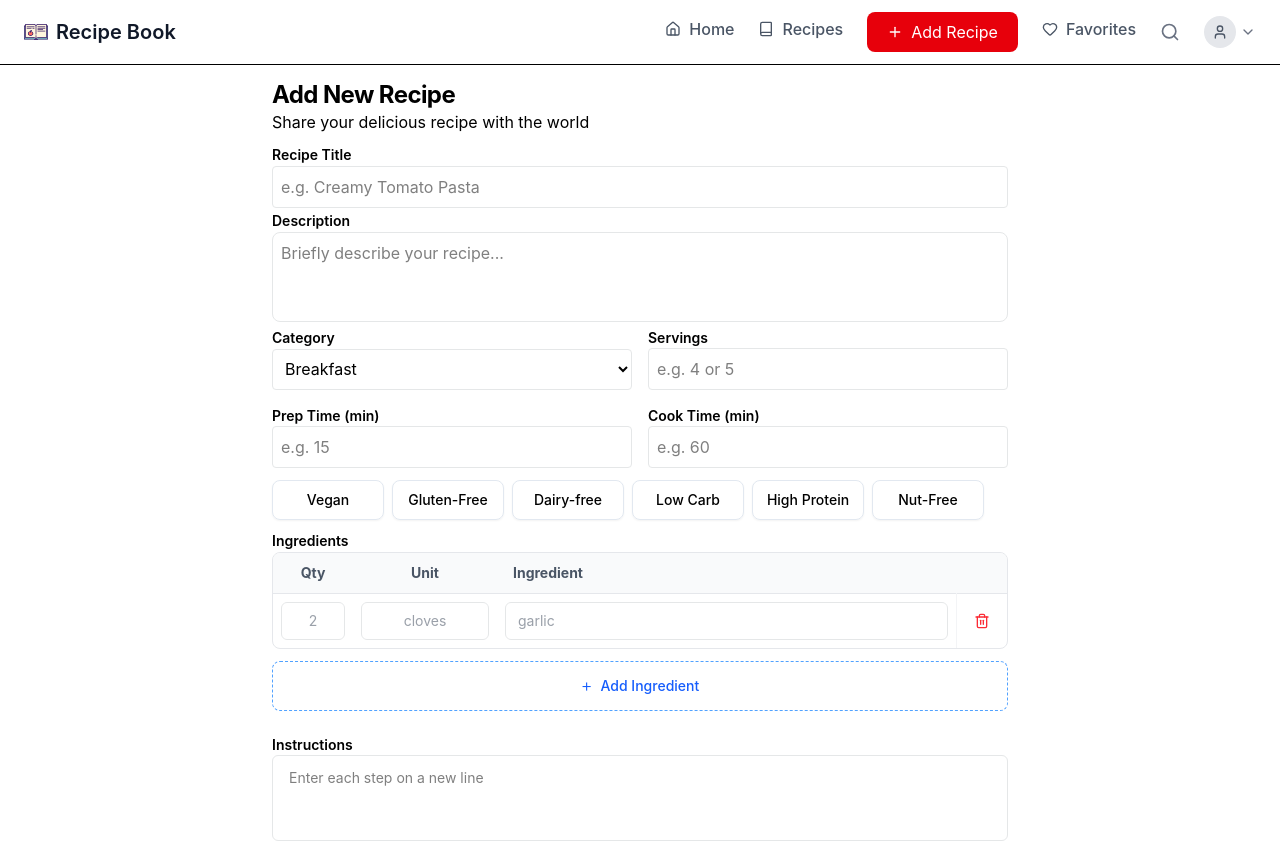
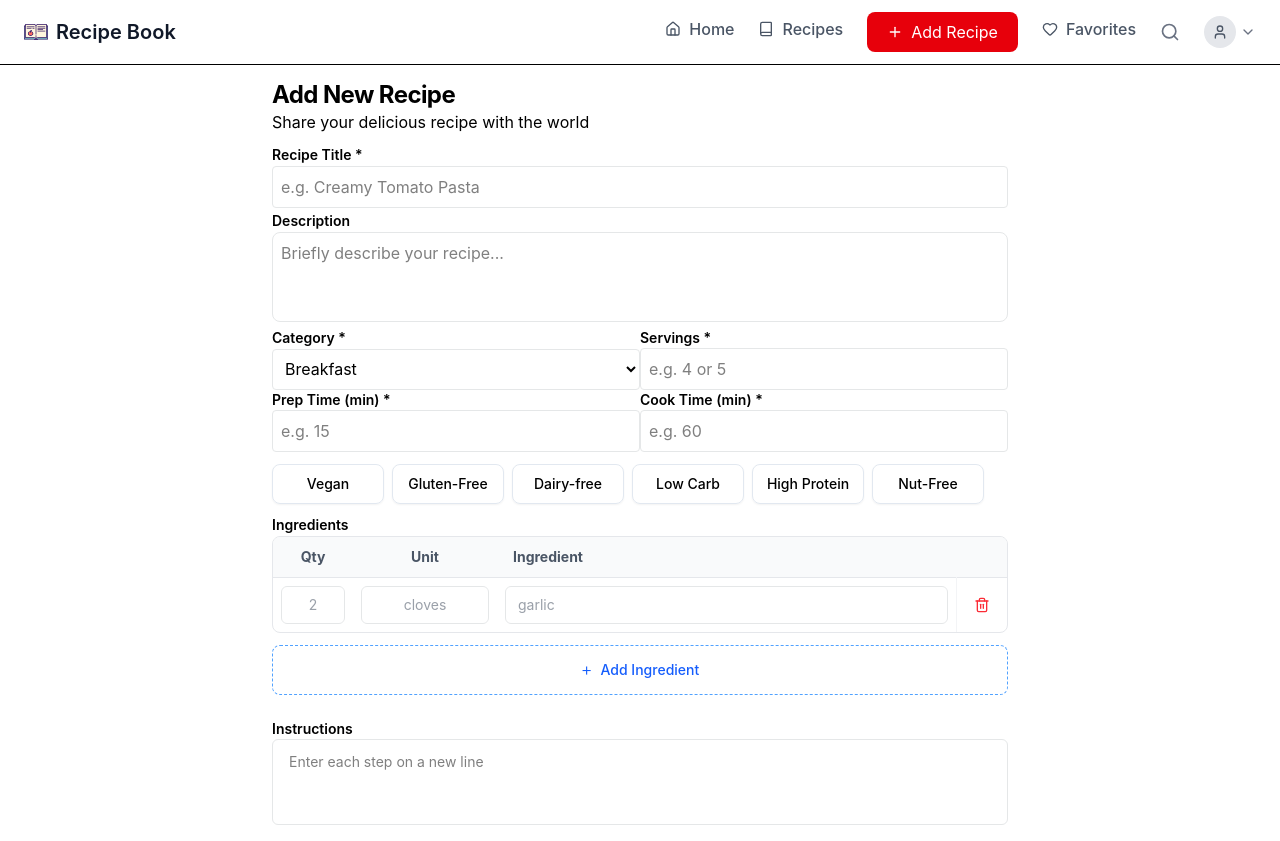
Before and after one commit to SrunTechsean/Interactive-Recipe-Book, a React (Vite) app: page /add in a window 1280 px wide. Shown: the top 841 px of the page. Built offline with nearby package versions, Linux system fonts and the light colour scheme.

Commit message:
feat: add error handling & use htmlFor

```diff
--- a/src/components/addRecipe-comp/recipeDes.jsx
+++ b/src/components/addRecipe-comp/recipeDes.jsx
@@ -1,13 +1,13 @@
 import { useRecipeForm } from "../../contexts/AddRecipeContext";
 
 export default function RecipeDes() {
-	const { formData, handleFieldChange } = useRecipeForm();
+	const { formData, handleFieldChange, errors } = useRecipeForm();
 
 	return (
 		<div className="mb-3">
 			<div className="space-y-2">
-				<label for="recipeTitle" className="text-sm font-semibold">
-					Recipe Title
+				<label htmlFor="recipeTitle" className="text-sm font-semibold">
+					Recipe Title *
 				</label>
 				<input
 					id="recipeTitle"
@@ -17,9 +17,12 @@ export default function RecipeDes() {
 					placeholder="e.g. Creamy Tomato Pasta"
 					className="w-full rounded border input p-2"
 				/>
+				{errors.title && (
+					<p className="text-red-500 text-xs mt-1">{errors.title}</p>
+				)}
 			</div>
 			<div>
-				<label for="description" className="text-sm font-semibold">
+				<label htmlFor="description" className="text-sm font-semibold">
 					Description
 				</label>
 				<textarea
@@ -30,11 +33,14 @@ export default function RecipeDes() {
 					placeholder="Briefly describe your recipe..."
 					className="w-full rounded-lg border input resize-none p-2"
 				/>
+				{errors.description && (
+					<p className="text-red-500 text-xs mt-1">{errors.description}</p>
+				)}
 			</div>
-			<div className="grid grid-cols-1 sm:grid-cols-2 gap-4">
+			<div className="grid grid-cols-2 -4">
 				<div className="grid space-y-2">
-					<label for="category" className="text-sm m-0 font-semibold">
-						Category
+					<label htmlFor="category" className="text-sm m-0 font-semibold">
+						Category *
 					</label>
 					<select
 						id="category"
@@ -43,18 +49,18 @@ export default function RecipeDes() {
 						value={formData.category}
 						onChange={(e) => handleFieldChange("category", e.target.value)}
 					>
-						<option disabled selected>
-							Select category
-						</option>
 						<option value="breakfast">Breakfast</option>
 						<option value="lunch">Lunch</option>
 						<option value="dinner">Dinner</option>
 						<option value="dessert">Dessert</option>
 					</select>
+					{errors.category && (
+						<p className="text-red-500 text-xs mt-1">{errors.category}</p>
+					)}
 				</div>
 				<div>
-					<label for="servings" className="grid text-sm font-semibold">
-						Servings
+					<label htmlFor="servings" className="grid text-sm font-semibold">
+						Servings *
 					</label>
 					<input
 						id="servings"
@@ -64,10 +70,13 @@ export default function RecipeDes() {
 						className="w-full rounded border p-2"
 						onChange={(e) => handleFieldChange("servings", e.target.value)}
 					/>
+					{errors.servings && (
+						<p className="text-red-500 text-xs mt-1">{errors.servings}</p>
+					)}
 				</div>
 				<div>
-					<label for="prepTime" className="grid text-sm font-semibold">
-						Prep Time (min)
+					<label htmlFor="prepTime" className="grid text-sm font-semibold">
+						Prep Time (min) *
 					</label>
 					<input
 						id="prepTime"
@@ -77,10 +86,13 @@ export default function RecipeDes() {
 						className="w-full rounded border p-2"
 						onChange={(e) => handleFieldChange("prepTime", e.target.value)}
 					/>
+					{errors.prepTime && (
+						<p className="text-red-500 text-xs mt-1">{errors.prepTime}</p>
+					)}
 				</div>
 				<div>
-					<label for="cookTime" className="grid text-sm font-semibold">
-						Cook Time (min)
+					<label htmlFor="cookTime" className="grid text-sm font-semibold">
+						Cook Time (min) *
 					</label>
 					<input
 						id="cookTime"
@@ -90,6 +102,9 @@ export default function RecipeDes() {
 						className="w-full rounded border p-2"
 						onChange={(e) => handleFieldChange("cookTime", e.target.value)}
 					/>
+					{errors.cookTime && (
+						<p className="text-red-500 text-xs mt-1">{errors.cookTime}</p>
+					)}
 				</div>
 			</div>
 		</div>
--- a/src/components/addRecipe-comp/recipeTable.jsx
+++ b/src/components/addRecipe-comp/recipeTable.jsx
@@ -19,6 +19,7 @@ export default function RecipeTable() {
 		addIngredient,
 		updateIngredient,
 		removeIngredient,
+		errors,
 	} = useRecipeForm();
 
 	return (
@@ -37,7 +38,7 @@ export default function RecipeTable() {
 				))}
 			</div>
 			<div className="mx-0 p-0">
-				<label for="ingredients" className="text-sm font-semibold">
+				<label htmlFor="ingredients" className="text-sm font-semibold">
 					Ingredients
 				</label>
 				<div
@@ -102,6 +103,9 @@ export default function RecipeTable() {
 							))}
 						</tbody>
 					</table>
+					{errors.ingredients && (
+						<p className="text-red-500 text-xs mt-2">{errors.ingredients}</p>
+					)}
 				</div>
 				<button
 					type="button"
--- a/src/components/addRecipe-comp/recipeUpload.jsx
+++ b/src/components/addRecipe-comp/recipeUpload.jsx
@@ -4,7 +4,8 @@ import { useRecipeForm } from "../../contexts/AddRecipeContext";
 import { Button } from "../ui/button";
 
 export default function RecipeUpload({ onSave }) {
-	const { instructions, setInstructions, image, setImage } = useRecipeForm();
+	const { instructions, setInstructions, image, setImage, errors } =
+		useRecipeForm();
 	const [previewUrl, setPreviewUrl] = useState(null);
 	const [isDragging, setIsDragging] = useState(false);
 
@@ -52,7 +53,7 @@ export default function RecipeUpload({ onSave }) {
 		<div>
 			<div className="mx-auto p-0 space-y-6 text-sm">
 				<div>
-					<label for="instructions" className="text-sm font-semibold">
+					<label htmlFor="instructions" className="text-sm font-semibold">
 						Instructions
 					</label>
 					<textarea
@@ -63,6 +64,9 @@ export default function RecipeUpload({ onSave }) {
 						value={instructions}
 						onChange={(e) => setInstructions(e.target.value)}
 					></textarea>
+					{errors.instructions && (
+						<p className="text-red-500 text-xs mt-1">{errors.instructions}</p>
+					)}
 				</div>
 				<div>
 					<label htmlFor="upload" className="text-sm font-semibold">
--- a/src/contexts/AddRecipeContext.jsx
+++ b/src/contexts/AddRecipeContext.jsx
@@ -19,6 +19,7 @@ export function RecipeFormProvider({ children }) {
 	]);
 	const [instructions, setInstructions] = useState("");
 	const [image, setImage] = useState(null);
+	const [errors, setErrors] = useState({});
 
 	const handleFieldChange = (field, value) => {
 		setFormData((prev) => ({ ...prev, [field]: value }));
@@ -42,6 +43,40 @@ export function RecipeFormProvider({ children }) {
 
 	const removeIngredient = (index) => {
 		setIngredients((prev) => prev.filter((_, i) => i !== index));
+	};
+
+	const validate = () => {
+		const newErrors = {};
+
+		if (!formData.title.trim()) {
+			newErrors.title = "Recipe title is required";
+		}
+		if (!formData.category) {
+			newErrors.category = "Category is required";
+		}
+		if (!formData.servings) {
+			newErrors.servings = "Servings is required";
+		}
+		if (!formData.prepTime) {
+			newErrors.prepTime = "Prep time is required";
+		}
+		if (!formData.cookTime) {
+			newErrors.cookTime = "Cook time is required";
+		}
+
+		const hasValidIngredient = ingredients.some(
+			(ing) => ing.name.trim() && ing.qty.trim() && ing.unit.trim(),
+		);
+		if (!hasValidIngredient) {
+			newErrors.ingredients = "At least one complete ingredient is required";
+		}
+
+		if (!instructions.trim()) {
+			newErrors.instructions = "Instructions are required";
+		}
+
+		setErrors(newErrors);
+		return Object.keys(newErrors).length === 0;
 	};
 
 	const saveRecipe = async () => {
@@ -98,6 +133,8 @@ export function RecipeFormProvider({ children }) {
 		setInstructions,
 		image,
 		setImage,
+		errors,
+		validate,
 		saveRecipe,
 	};
 
--- a/src/pages/AddRecipe.jsx
+++ b/src/pages/AddRecipe.jsx
@@ -9,13 +9,20 @@ import {
 import "./AddRecipe.css";
 
 function AddRecipeForm() {
-	const { saveRecipe } = useRecipeForm();
+	const { saveRecipe, validate } = useRecipeForm();
 	const navigate = useNavigate();
 
 	const handleSave = async () => {
-		const recipe = await saveRecipe();
-		console.log("Saved recipe:", recipe);
-		navigate("/recipes");
+		const isValid = validate();
+		if (!isValid) return;
+
+		try {
+			const recipe = await saveRecipe();
+			console.log("Saved recipe:", recipe);
+			navigate("/recipes");
+		} catch (err) {
+			console.error("Failed to save recipe:", err);
+		}
 	};
 
 	return (
```
